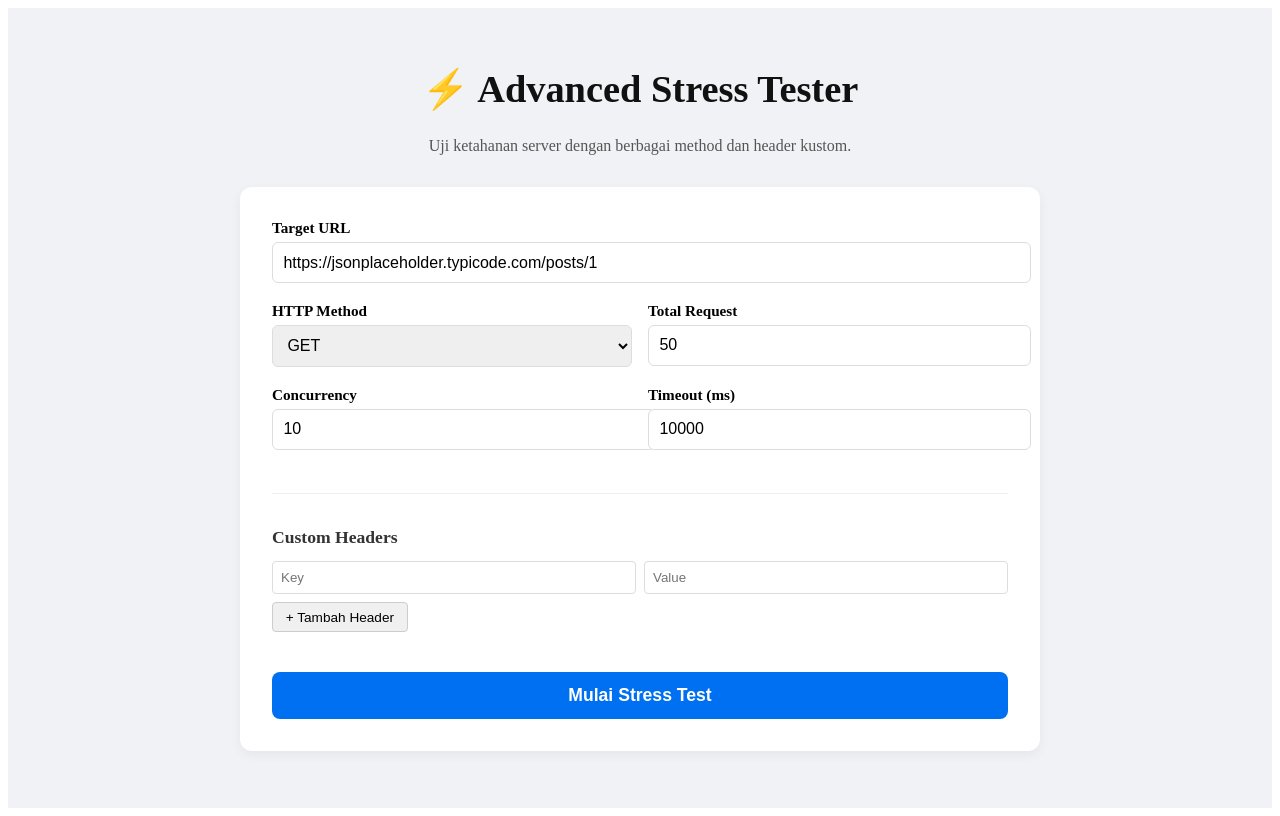
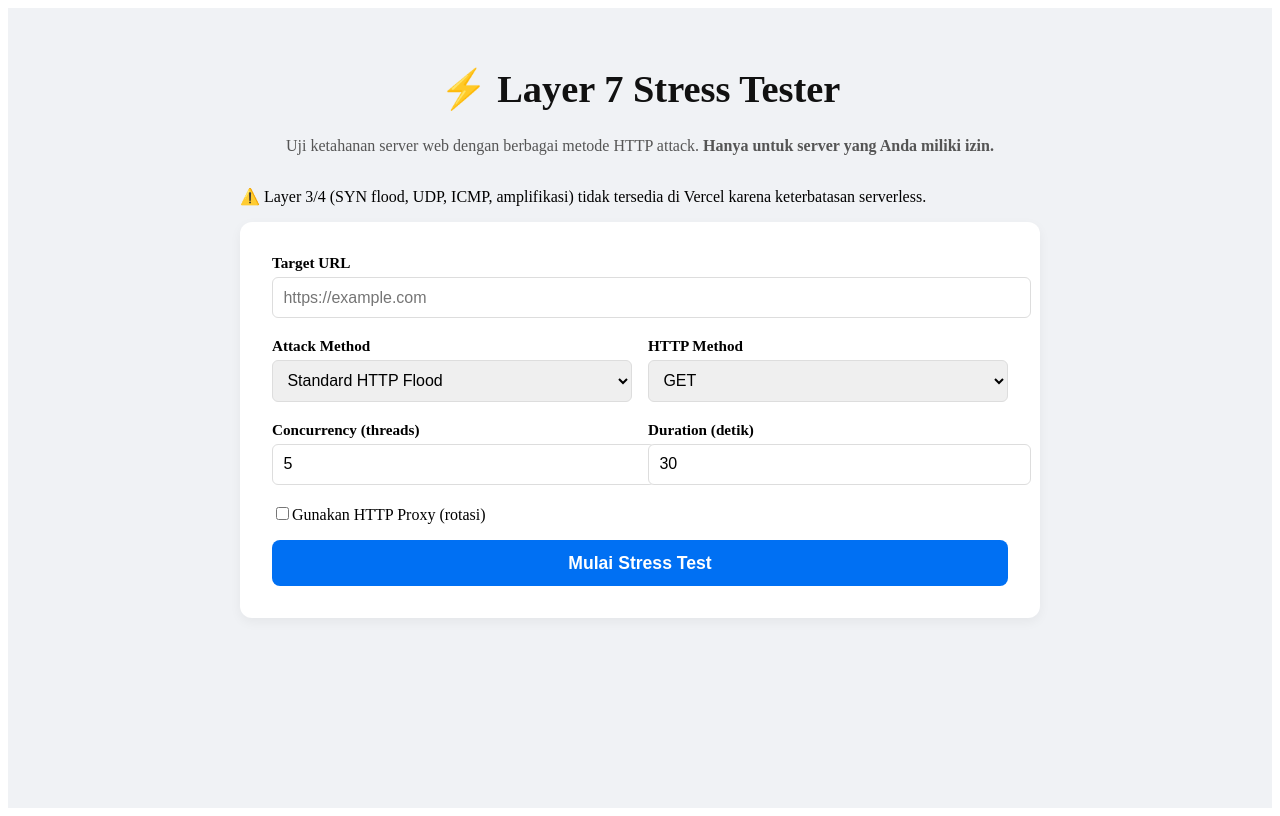
Before and after one commit to Origami-Tobiichi/Mywb, a Next.js app: page / in a window 1280 px wide. Built offline with nearby package versions, Linux system fonts and the light colour scheme.

Commit message:
Enhance stress testing functionality and UI
Added various attack methods and updated form fields for stress testing. Improved handling of HTTP methods and live statistics display.

```diff
--- a/pages/index.js
+++ b/pages/index.js
@@ -1,150 +1,156 @@
-
 import { useState } from 'react'
 import styles from '../styles/Home.module.css'
 
+const METHODS = [
+  { value: 'flood', label: 'Standard HTTP Flood' },
+  { value: 'hashdos', label: 'Hash Collision DoS' },
+  { value: 'slowread', label: 'Slow Read Attack' },
+  { value: 'smuggle', label: 'HTTP Request Smuggling' },
+  { value: 'paretoflood', label: 'Pareto Flood (bypass rate limit)' },
+  { value: 'zipbomb', label: 'Decompression Bomb' },
+  { value: 'rapidreset', label: 'Rapid Reset (HTTP/2)' },
+  { value: 'pipeline', label: 'HTTP Pipelining' },
+  { value: 'originbypass', label: 'Bypass CDN (origin IP)' },
+  { value: 'tlsflood', label: 'TLS Handshake Flood' },
+  { value: 'cachepoison', label: 'Cache Poison' },
+  { value: 'apachekiller', label: 'Apache Killer' },
+  { value: 'nginxkiller', label: 'NGINX Killer (Range overlapping)' },
+  { value: 'randombrowser', label: 'Random Fingerprint' },
+  { value: 'multivector', label: 'Multi-Vector (HTTP mix)' },
+]
+
+const HTTP_METHODS = ['GET', 'POST', 'PUT', 'DELETE', 'HEAD', 'OPTIONS', 'PATCH']
+
 export default function Home() {
-  const [url, setUrl] = useState('https://jsonplaceholder.typicode.com/posts/1')
-  const [method, setMethod] = useState('GET')
-  const [total, setTotal] = useState(50)
-  const [concurrency, setConcurrency] = useState(10)
-  const [timeout, setTimeout] = useState(10000) // ms
-  const [headers, setHeaders] = useState([{ key: '', value: '' }])
-  const [body, setBody] = useState('')
-  const [contentType, setContentType] = useState('application/json')
+  const [target, setTarget] = useState('')
+  const [attackMethod, setAttackMethod] = useState('flood')
+  const [httpMethod, setHttpMethod] = useState('GET')
+  const [threads, setThreads] = useState(5)
+  const [duration, setDuration] = useState(30)
+  const [useProxy, setUseProxy] = useState(false)
+  const [proxies, setProxies] = useState('')
   const [loading, setLoading] = useState(false)
   const [result, setResult] = useState(null)
   const [error, setError] = useState('')
-  const [showRaw, setShowRaw] = useState(false)
-
-  const methodsWithBody = ['POST', 'PUT', 'PATCH']
-
-  const addHeader = () => setHeaders([...headers, { key: '', value: '' }])
-  const removeHeader = (index) => setHeaders(headers.filter((_, i) => i !== index))
-  const updateHeader = (index, field, value) => {
-    const newHeaders = [...headers]
-    newHeaders[index][field] = value
-    setHeaders(newHeaders)
-  }
+  const [liveStats, setLiveStats] = useState(null)
 
   const handleSubmit = async (e) => {
     e.preventDefault()
     setLoading(true)
     setError('')
     setResult(null)
+    setLiveStats(null)
 
-    // Filter empty headers
-    const sanitizedHeaders = {}
-    headers.forEach(({ key, value }) => {
-      if (key.trim()) sanitizedHeaders[key.trim()] = value.trim()
-    })
+    // Parse proxies
+    const proxyList = useProxy ? proxies.split('\n').map(p=>p.trim()).filter(Boolean) : []
 
-    // Auto-set Content-Type if user didn't
-    if (methodsWithBody.includes(method) && body && !sanitizedHeaders['Content-Type']) {
-      sanitizedHeaders['Content-Type'] = contentType
+    const body = {
+      target,
+      method: attackMethod,
+      httpMethod,
+      threads: Number(threads),
+      duration: Number(duration),
+      proxies: proxyList
     }
 
     try {
-      const res = await fetch('/api/stress', {
+      const res = await fetch('/api/attack', {
         method: 'POST',
         headers: { 'Content-Type': 'application/json' },
-        body: JSON.stringify({
-          url,
-          method,
-          total,
-          concurrency,
-          timeout,
-          headers: sanitizedHeaders,
-          body: methodsWithBody.includes(method) ? body : undefined
-        })
+        body: JSON.stringify(body)
       })
 
-      if (!res.ok) {
-        const errData = await res.json().catch(() => ({}))
-        throw new Error(errData.message || 'Request failed')
+      // Read stream for live stats
+      const reader = res.body.getReader()
+      const decoder = new TextDecoder()
+      let buffer = ''
+
+      while (true) {
+        const { done, value } = await reader.read()
+        if (done) break
+        buffer += decoder.decode(value, { stream: true })
+
+        // Process SSE-like lines
+        const lines = buffer.split('\n')
+        buffer = lines.pop() || ''
+        for (const line of lines) {
+          if (line.trim().startsWith('data:')) {
+            try {
+              const data = JSON.parse(line.trim().slice(5))
+              setLiveStats(data)
+            } catch {}
+          }
+        }
       }
-
-      const data = await res.json()
-      setResult(data)
+      // Final data
+      if (buffer.trim().startsWith('data:')) {
+        try {
+          const finalData = JSON.parse(buffer.trim().slice(5))
+          setResult(finalData)
+        } catch {}
+      }
+      setLoading(false)
     } catch (err) {
       setError(err.message)
-    } finally {
       setLoading(false)
     }
   }
 
-  const stats = result ? computeStats(result.results, result.totalTime) : null
-
   return (
     <div className={styles.container}>
       <main className={styles.main}>
-        <h1 className={styles.title}>⚡ Advanced Stress Tester</h1>
+        <h1 className={styles.title}>⚡ Layer 7 Stress Tester</h1>
         <p className={styles.description}>
-          Uji ketahanan server dengan berbagai method dan header kustom.
+          Uji ketahanan server web dengan berbagai metode HTTP attack. <strong>Hanya untuk server yang Anda miliki izin.</strong>
+        </p>
+        <p className={styles.warning}>
+          ⚠️ Layer 3/4 (SYN flood, UDP, ICMP, amplifikasi) tidak tersedia di Vercel karena keterbatasan serverless.
         </p>
 
         <form onSubmit={handleSubmit} className={styles.form}>
           <div className={styles.inputGroup}>
             <label>Target URL</label>
-            <input type="url" value={url} onChange={(e) => setUrl(e.target.value)} required />
+            <input type="url" value={target} onChange={(e) => setTarget(e.target.value)} placeholder="https://example.com" required />
           </div>
 
           <div className={styles.row}>
             <div className={styles.inputGroup}>
-              <label>HTTP Method</label>
-              <select value={method} onChange={(e) => setMethod(e.target.value)}>
-                <option>GET</option>
-                <option>POST</option>
-                <option>PUT</option>
-                <option>PATCH</option>
-                <option>DELETE</option>
-                <option>HEAD</option>
-                <option>OPTIONS</option>
+              <label>Attack Method</label>
+              <select value={attackMethod} onChange={(e) => setAttackMethod(e.target.value)}>
+                {METHODS.map(m => <option key={m.value} value={m.value}>{m.label}</option>)}
               </select>
             </div>
             <div className={styles.inputGroup}>
-              <label>Total Request</label>
-              <input type="number" min="1" max="500" value={total} onChange={(e) => setTotal(Number(e.target.value))} required />
+              <label>HTTP Method</label>
+              <select value={httpMethod} onChange={(e) => setHttpMethod(e.target.value)}>
+                {HTTP_METHODS.map(m => <option key={m} value={m}>{m}</option>)}
+              </select>
             </div>
           </div>
 
           <div className={styles.row}>
             <div className={styles.inputGroup}>
-              <label>Concurrency</label>
-              <input type="number" min="1" max="100" value={concurrency} onChange={(e) => setConcurrency(Number(e.target.value))} required />
+              <label>Concurrency (threads)</label>
+              <input type="number" min="1" max="100" value={threads} onChange={(e) => setThreads(Number(e.target.value))} required />
             </div>
             <div className={styles.inputGroup}>
-              <label>Timeout (ms)</label>
-              <input type="number" min="500" max="30000" value={timeout} onChange={(e) => setTimeout(Number(e.target.value))} required />
+              <label>Duration (detik)</label>
+              <input type="number" min="5" max="120" value={duration} onChange={(e) => setDuration(Number(e.target.value))} required />
             </div>
           </div>
 
-          <div className={styles.section}>
-            <h3>Custom Headers</h3>
-            {headers.map((h, i) => (
-              <div key={i} className={styles.headerRow}>
-                <input placeholder="Key" value={h.key} onChange={(e) => updateHeader(i, 'key', e.target.value)} />
-                <input placeholder="Value" value={h.value} onChange={(e) => updateHeader(i, 'value', e.target.value)} />
-                {headers.length > 1 && <button type="button" onClick={() => removeHeader(i)} className={styles.btnSmall}>✕</button>}
-              </div>
-            ))}
-            <button type="button" onClick={addHeader} className={styles.btnSmall}>+ Tambah Header</button>
+          <div className={styles.checkboxGroup}>
+            <label>
+              <input type="checkbox" checked={useProxy} onChange={(e) => setUseProxy(e.target.checked)} />
+              Gunakan HTTP Proxy (rotasi)
+            </label>
           </div>
 
-          {methodsWithBody.includes(method) && (
-            <div className={styles.section}>
-              <div className={styles.inputGroup}>
-                <label>Request Body (opsional)</label>
-                <textarea value={body} onChange={(e) => setBody(e.target.value)} rows={4} placeholder='{"key":"value"}' />
-              </div>
-              <div className={styles.inputGroup}>
-                <label>Content-Type</label>
-                <select value={contentType} onChange={(e) => setContentType(e.target.value)}>
-                  <option value="application/json">application/json</option>
-                  <option value="application/x-www-form-urlencoded">application/x-www-form-urlencoded</option>
-                  <option value="text/plain">text/plain</option>
-                  <option value="application/xml">application/xml</option>
-                </select>
-              </div>
+          {useProxy && (
+            <div className={styles.inputGroup}>
+              <label>Daftar Proxy (satu per baris, format http://user:pass@host:port)</label>
+              <textarea value={proxies} onChange={(e) => setProxies(e.target.value)} rows={4}
+                placeholder="http://proxy1.com:8080&#10;http://proxy2.net:3128" />
             </div>
           )}
 
@@ -155,61 +161,38 @@ export default function Home() {
 
         {error && <div className={styles.error}>{error}</div>}
 
-        {stats && (
+        {liveStats && (
           <div className={styles.results}>
-            <h2>Hasil Stress Test</h2>
+            <h2>Statistik Real-Time</h2>
             <div className={styles.statsGrid}>
               <div className={styles.statCard}>
-                <span>Total Waktu</span>
-                <strong>{stats.totalTime} ms</strong>
+                <span>Total Request</span>
+                <strong>{liveStats.total}</strong>
               </div>
               <div className={styles.statCard}>
                 <span>Sukses</span>
-                <strong>{stats.successCount} / {stats.total}</strong>
+                <strong>{liveStats.success}</strong>
               </div>
               <div className={styles.statCard}>
                 <span>Gagal</span>
-                <strong>{stats.failCount}</strong>
+                <strong>{liveStats.failed}</strong>
               </div>
               <div className={styles.statCard}>
-                <span>Avg. Response</span>
-                <strong>{stats.avgTime} ms</strong>
-              </div>
-              <div className={styles.statCard}>
-                <span>Min</span>
-                <strong>{stats.minTime} ms</strong>
-              </div>
-              <div className={styles.statCard}>
-                <span>Max</span>
-                <strong>{stats.maxTime} ms</strong>
+                <span>RPS</span>
+                <strong>{liveStats.rps}</strong>
               </div>
             </div>
+          </div>
+        )}
 
-            <h3 style={{ marginTop: '1.5rem' }}>Distribusi Status Code</h3>
-            <table className={styles.statusTable}>
-              <thead>
-                <tr><th>Status</th><th>Jumlah</th></tr>
-              </thead>
-              <tbody>
-                {Object.entries(stats.statusCounts).map(([code, count]) => (
-                  <tr key={code}><td>{code}</td><td>{count}</td></tr>
-                ))}
-              </tbody>
-            </table>
-
-            <div style={{ marginTop: '1rem' }}>
-              <button onClick={() => setShowRaw(!showRaw)} className={styles.btnSmall}>
-                {showRaw ? 'Sembunyikan Detail' : 'Lihat Detail Tiap Request'}
-              </button>
-              {showRaw && (
-                <div className={styles.rawLog}>
-                  {result.results.map((r, i) => (
-                    <div key={i} className={styles.logItem}>
-                      [<span className={r.success ? styles.success : styles.fail}>{r.status}</span>] {r.time}ms {r.error ? ` – ${r.error}` : ''}
-                    </div>
-                  ))}
-                </div>
-              )}
+        {result && !liveStats && (
+          <div className={styles.results}>
+            <h2>Hasil Akhir</h2>
+            <div className={styles.statsGrid}>
+              <div className={styles.statCard}><span>Total</span><strong>{result.total}</strong></div>
+              <div className={styles.statCard}><span>Sukses</span><strong>{result.success}</strong></div>
+              <div className={styles.statCard}><span>Gagal</span><strong>{result.failed}</strong></div>
+              <div className={styles.statCard}><span>Durasi</span><strong>{result.duration}s</strong></div>
             </div>
           </div>
         )}
@@ -217,22 +200,3 @@ export default function Home() {
     </div>
   )
 }
-
-function computeStats(results, totalTime) {
-  const total = results.length
-  const success = results.filter(r => r.success).length
-  const fail = total - success
-  const times = results.map(r => r.time).filter(t => t > 0)
-  const avg = times.length ? Math.round(times.reduce((a,b)=>a+b,0) / times.length) : 0
-  const min = times.length ? Math.min(...times) : 0
-  const max = times.length ? Math.max(...times) : 0
-
-  // Status code distribution
-  const statusCounts = {}
-  results.forEach(r => {
-    const code = r.status || 'Error'
-    statusCounts[code] = (statusCounts[code] || 0) + 1
-  })
-
-  return { total, successCount: success, failCount: fail, totalTime, avgTime: avg, minTime: min, maxTime: max, statusCounts }
-}
```
